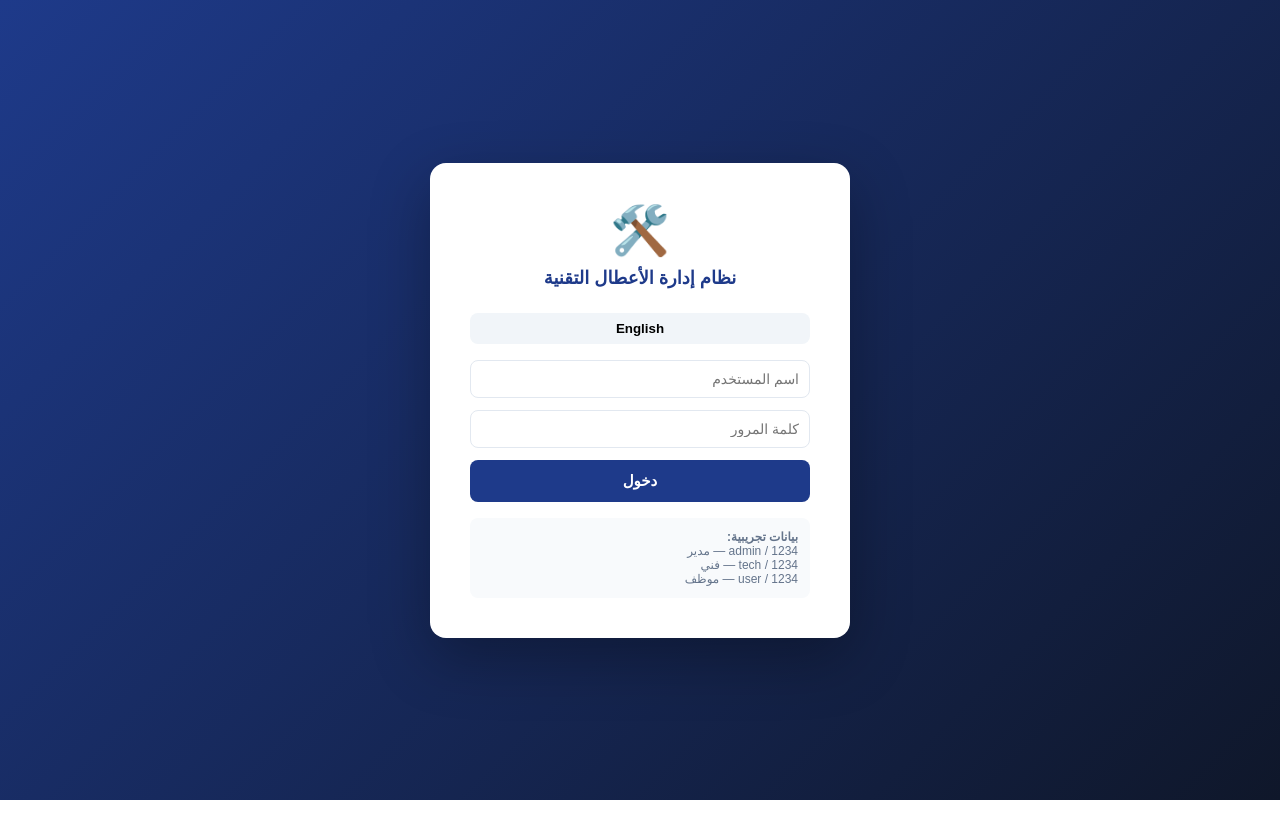
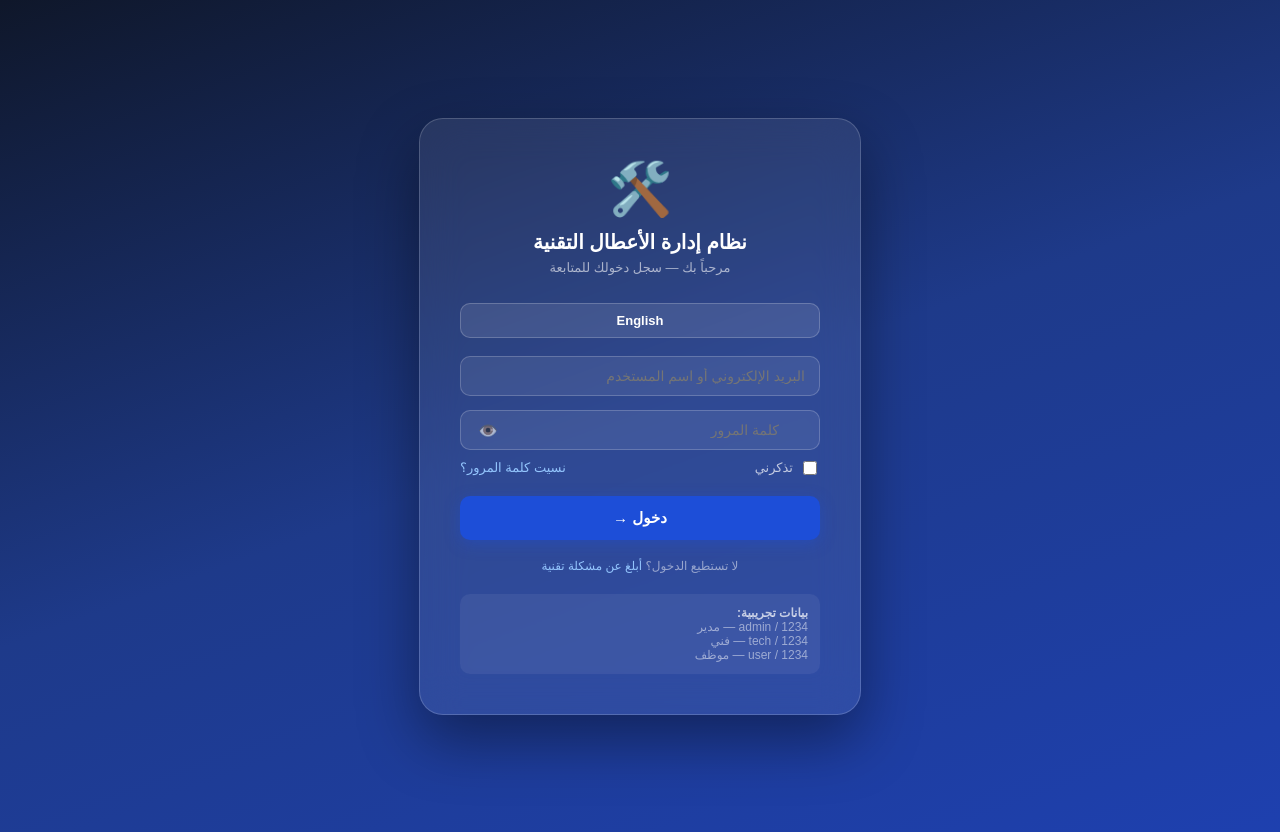
Before and after one commit to ALshazli96/helpdesk, a React (Create React App) app: page / in a window 1280 px wide. Before the commit the page ends 800 px from the top, so only its background shows below. Built offline with nearby package versions, Linux system fonts and the light colour scheme.

Commit message:
improve login UI

```diff
--- a/src/App.js
+++ b/src/App.js
@@ -206,20 +206,85 @@ export default function App() {
     return <div key={i} dangerouslySetInnerHTML={{ __html: bold }} style={{ marginBottom: 2 }} />;
   });
 
+  const [showPass, setShowPass] = useState(false);
+  const [rememberMe, setRememberMe] = useState(false);
+  const [loginHover, setLoginHover] = useState(false);
+
   if (!user) return (
-    <div style={{ minHeight: "100vh", background: "linear-gradient(135deg,#1e3a8a,#0f172a)", display: "flex", alignItems: "center", justifyContent: "center", fontFamily: "sans-serif" }}>
-      <div style={{ background: "#fff", borderRadius: 16, padding: 40, width: 340, boxShadow: "0 20px 60px rgba(0,0,0,0.3)", direction: isRTL ? "rtl" : "ltr" }}>
-        <div style={{ textAlign: "center", marginBottom: 24 }}>
-          <div style={{ fontSize: 48, marginBottom: 8 }}>🛠️</div>
-          <h2 style={{ color: "#1e3a8a", margin: 0, fontSize: 18 }}>{t.title}</h2>
+    <div style={{ minHeight: "100vh", background: "linear-gradient(160deg,#0f172a 0%,#1e3a8a 50%,#1e40af 100%)", display: "flex", alignItems: "center", justifyContent: "center", fontFamily: "sans-serif", padding: 16 }}>
+      <div style={{ background: "rgba(255,255,255,0.08)", backdropFilter: "blur(20px)", WebkitBackdropFilter: "blur(20px)", border: "1px solid rgba(255,255,255,0.18)", borderRadius: 24, padding: 40, width: 360, boxShadow: "0 25px 60px rgba(0,0,0,0.4)", direction: isRTL ? "rtl" : "ltr" }}>
+
+        {/* Header */}
+        <div style={{ textAlign: "center", marginBottom: 28 }}>
+          <div style={{ fontSize: 52, marginBottom: 10 }}>🛠️</div>
+          <h2 style={{ color: "#fff", margin: 0, fontSize: 20, fontWeight: "bold" }}>{t.title}</h2>
+          <p style={{ color: "rgba(255,255,255,0.6)", fontSize: 13, marginTop: 6 }}>{lang === "ar" ? "مرحباً بك — سجل دخولك للمتابعة" : "Welcome back — sign in to continue"}</p>
         </div>
-        <button onClick={() => setLang(lang === "ar" ? "en" : "ar")} style={{ width: "100%", marginBottom: 16, padding: 8, background: "#f1f5f9", border: "none", borderRadius: 8, cursor: "pointer", fontWeight: "bold" }}>{t.lang}</button>
-        <input placeholder={t.username} value={loginData.username} onChange={e => setLoginData({ ...loginData, username: e.target.value })} style={{ width: "100%", padding: 10, marginBottom: 12, border: "1px solid #e2e8f0", borderRadius: 8, fontSize: 14, boxSizing: "border-box" }} />
-        <input type="password" placeholder={t.password} value={loginData.password} onChange={e => setLoginData({ ...loginData, password: e.target.value })} onKeyDown={e => e.key === "Enter" && handleLogin()} style={{ width: "100%", padding: 10, marginBottom: 12, border: "1px solid #e2e8f0", borderRadius: 8, fontSize: 14, boxSizing: "border-box" }} />
-        {loginError && <p style={{ color: "red", fontSize: 13, marginBottom: 8 }}>{loginError}</p>}
-        <button onClick={handleLogin} style={{ width: "100%", padding: 12, background: "#1e3a8a", color: "#fff", border: "none", borderRadius: 8, fontWeight: "bold", cursor: "pointer", fontSize: 15 }}>{t.enter}</button>
-        <div style={{ marginTop: 16, padding: 12, background: "#f8fafc", borderRadius: 8, fontSize: 12, color: "#64748b" }}>
-          <b>{lang === "ar" ? "بيانات تجريبية:" : "Demo accounts:"}</b><br />
+
+        {/* Lang */}
+        <button onClick={() => setLang(lang === "ar" ? "en" : "ar")} style={{ width: "100%", marginBottom: 18, padding: 9, background: "rgba(255,255,255,0.1)", border: "1px solid rgba(255,255,255,0.2)", borderRadius: 10, cursor: "pointer", fontWeight: "bold", color: "#fff", fontSize: 13 }}>{t.lang}</button>
+
+        {/* Email */}
+        <div style={{ marginBottom: 14 }}>
+          <input
+            placeholder={lang === "ar" ? "البريد الإلكتروني أو اسم المستخدم" : "Email or username"}
+            value={loginData.username}
+            onChange={e => setLoginData({ ...loginData, username: e.target.value })}
+            style={{ width: "100%", padding: "11px 14px", border: `1.5px solid ${loginError ? "#ef4444" : "rgba(255,255,255,0.2)"}`, borderRadius: 10, fontSize: 14, boxSizing: "border-box", background: "rgba(255,255,255,0.08)", color: "#fff", outline: "none" }}
+          />
+        </div>
+
+        {/* Password */}
+        <div style={{ marginBottom: 6, position: "relative" }}>
+          <input
+            type={showPass ? "text" : "password"}
+            placeholder={lang === "ar" ? "كلمة المرور" : "Password"}
+            value={loginData.password}
+            onChange={e => setLoginData({ ...loginData, password: e.target.value })}
+            onKeyDown={e => e.key === "Enter" && handleLogin()}
+            style={{ width: "100%", padding: "11px 40px 11px 14px", border: `1.5px solid ${loginError ? "#ef4444" : "rgba(255,255,255,0.2)"}`, borderRadius: 10, fontSize: 14, boxSizing: "border-box", background: "rgba(255,255,255,0.08)", color: "#fff", outline: "none" }}
+          />
+          <button onClick={() => setShowPass(!showPass)} style={{ position: "absolute", top: "50%", [isRTL ? "left" : "right"]: 12, transform: "translateY(-50%)", background: "none", border: "none", cursor: "pointer", fontSize: 16, color: "rgba(255,255,255,0.6)" }}>
+            {showPass ? "🙈" : "👁️"}
+          </button>
+        </div>
+
+        {/* Error */}
+        {loginError && <p style={{ color: "#fca5a5", fontSize: 12, marginBottom: 10, marginTop: 4 }}>⚠️ {loginError}</p>}
+
+        {/* Remember me + Forgot */}
+        <div style={{ display: "flex", justifyContent: "space-between", alignItems: "center", marginBottom: 18, marginTop: 8 }}>
+          <label style={{ display: "flex", alignItems: "center", gap: 6, cursor: "pointer", color: "rgba(255,255,255,0.7)", fontSize: 13 }}>
+            <input type="checkbox" checked={rememberMe} onChange={e => setRememberMe(e.target.checked)} style={{ width: 14, height: 14 }} />
+            {lang === "ar" ? "تذكرني" : "Remember me"}
+          </label>
+          <span style={{ color: "#93c5fd", fontSize: 13, cursor: "pointer" }}>
+            {lang === "ar" ? "نسيت كلمة المرور؟" : "Forgot password?"}
+          </span>
+        </div>
+
+        {/* Login Button */}
+        <button
+          onClick={handleLogin}
+          onMouseEnter={() => setLoginHover(true)}
+          onMouseLeave={() => setLoginHover(false)}
+          style={{ width: "100%", padding: 13, background: loginHover ? "#2563eb" : "#1d4ed8", color: "#fff", border: "none", borderRadius: 10, fontWeight: "bold", cursor: "pointer", fontSize: 15, transform: loginHover ? "scale(1.02)" : "scale(1)", transition: "all 0.2s", boxShadow: "0 4px 15px rgba(29,78,216,0.4)" }}>
+          {t.enter} →
+        </button>
+
+        {/* Quick ticket */}
+        <div style={{ textAlign: "center", marginTop: 16 }}>
+          <span style={{ color: "rgba(255,255,255,0.5)", fontSize: 12 }}>
+            {lang === "ar" ? "لا تستطيع الدخول؟ " : "Can't login? "}
+            <span style={{ color: "#93c5fd", cursor: "pointer" }}>
+              {lang === "ar" ? "أبلغ عن مشكلة تقنية" : "Report a technical issue"}
+            </span>
+          </span>
+        </div>
+
+        {/* Demo accounts */}
+        <div style={{ marginTop: 20, padding: 12, background: "rgba(255,255,255,0.06)", borderRadius: 10, fontSize: 12, color: "rgba(255,255,255,0.5)", textAlign: isRTL ? "right" : "left" }}>
+          <b style={{ color: "rgba(255,255,255,0.7)" }}>{lang === "ar" ? "بيانات تجريبية:" : "Demo accounts:"}</b><br />
           admin / 1234 — {lang === "ar" ? "مدير" : "Manager"}<br />
           tech / 1234 — {lang === "ar" ? "فني" : "Technician"}<br />
           user / 1234 — {lang === "ar" ? "موظف" : "Employee"}
```
